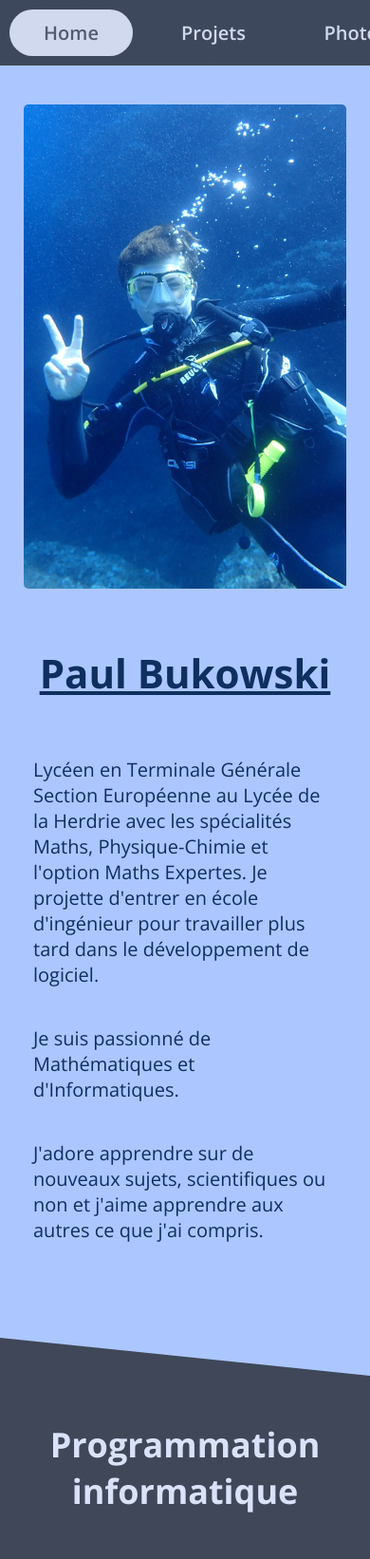
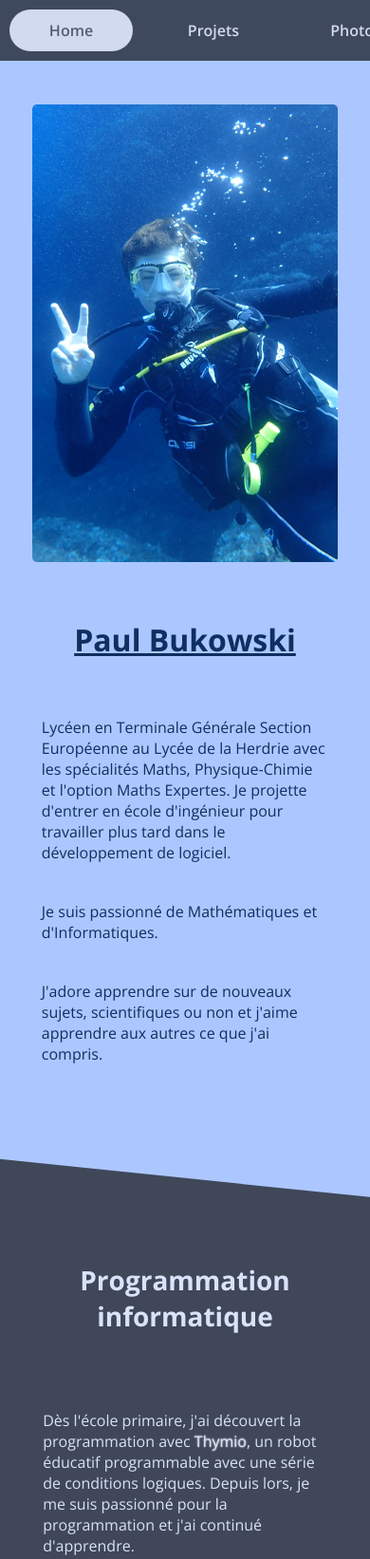
Before and after one commit to carne8/bukp, a plain HTML site: page index.html in a window 390 px wide. Shown: the top 1642 px of the page at 95% size. Drawn offline with nearby package versions, Linux system fonts and the light colour scheme; files whose address does not match are found by name.

Commit message:
fixed responsive problems

```diff
--- a/index.html
+++ b/index.html
@@ -9,6 +9,7 @@
     <link rel="preconnect" href="https://fonts.googleapis.com">
     <link rel="preconnect" href="https://fonts.gstatic.com" crossorigin>
     <link href="https://fonts.googleapis.com/css2?family=Open+Sans:ital,wght@0,300..800;1,300..800&display=swap" rel="stylesheet">
+    <meta name="viewport" content="width=device-width, initial-scale=10.0">
 </head>
 
 <script>
@@ -119,7 +120,6 @@
                 </div>
             </div>
         </div>
-
     </section>
 
     <section class="inter-section">
@@ -223,7 +223,7 @@
     </section>
 
     <footer>
-        bukowski.paul@icloud.com
+        <a href="mailto:bukowski.paul@icloud.com">bukowski.paul@icloud.com</a>
     </footer>
 
 </body>
--- a/style.css
+++ b/style.css
@@ -4,7 +4,6 @@
 
 * {
     box-sizing: border-box;
-    /*border: 1px solid;*/
 }
 
 body {
@@ -20,25 +19,44 @@
 }
 
 h1 {
-    font-size: 42px;
+    font-size: 38px;
     text-decoration: underline;
     margin-bottom: 40px;
     margin-top: 10px;
 }
 
 h2 {
-    font-size: 36px;
+    font-size: 32px;
     margin-top: 60px;
     margin-bottom: 80px;
 }
 
 p, a {
-    font-size: 20px;
+    font-size: 18px;
 }
 
 p {
     margin: 20px 0;
     text-align: left;
+}
+
+@media (max-width: 500px) {
+    h1 {
+        font-size: 32px;
+        text-decoration: underline;
+        margin-bottom: 40px;
+        margin-top: 10px;
+    }
+
+    h2 {
+        font-size: 28px;
+        margin-top: 60px;
+        margin-bottom: 80px;
+    }
+
+    p, a {
+        font-size: 16px;
+    }
 }
 
 a:any-link {
@@ -53,11 +71,11 @@
 section, footer {
     margin-top: -40px;
     border-radius: 0;
-    padding: calc(2% + 20px) 2% calc(2% + 20px) 2%;
+    padding: calc(2% + 40px) 2% calc(2% + 20px) 2%;
     clip-path: polygon(0% 0%, 100% 40px, 100% 100%, 0% calc(100% - 40px));
 }
 
-section:nth-child(1){
+section:nth-child(1) {
     background-color: var(--primary-container);
     color: var(--on-primary-container);
 }
@@ -114,7 +132,7 @@
 #topbar-blur-bg {
     position: fixed;
     top: 0;
-    -webkit-backdrop-filter: blur(100px);
+    -webkit-backdrop-filter: blur(200px);
     backdrop-filter: blur(100px);
     z-index: 1;
     width: 100%;
@@ -127,6 +145,8 @@
     background-color: var(--surface);
     width: 100%;
     opacity: 0.7;
+    overflow-y: scroll;
+    scrollbar-width: none; /* Hides scrollbar in Firefox */
 }
 
 .topbar-menu {
@@ -182,7 +202,7 @@
     flex-shrink: 0;
     flex-grow: 0;
     flex: 1;
-    min-width: 400px;
+    min-width: 10cm;
     max-width: 600px;
     display: flex;
     align-items: center;
@@ -193,7 +213,7 @@
     flex-shrink: 0;
     flex-grow: 0;
     flex: 1;
-    min-width: 400px;
+    min-width: 10cm;
     display: flex;
     justify-content: center;
     align-items: center;
@@ -213,7 +233,6 @@
 
 #pres-text p {
     width: 100%;
-    text-align: judtify;
     padding-left: 10%;
     padding-right: 10%;
 }
@@ -223,7 +242,8 @@
     flex-wrap: wrap;
     justify-content: center;
     /*  */
-    padding: 0 max(calc(50% - 300px * 2), 15%);
+    border-color: red;
+    padding: 0 min(calc(50% - 300px * 2), 15%);
     margin: 0px;
     margin-bottom: 40px;
 }
@@ -342,3 +362,8 @@
 button:active {
     opacity: 0.8;
 }
+
+footer a:any-link {
+    text-shadow: none;
+    text-decoration: none;
+}
```
Also changed, not shown: theme.css (indentation only).
